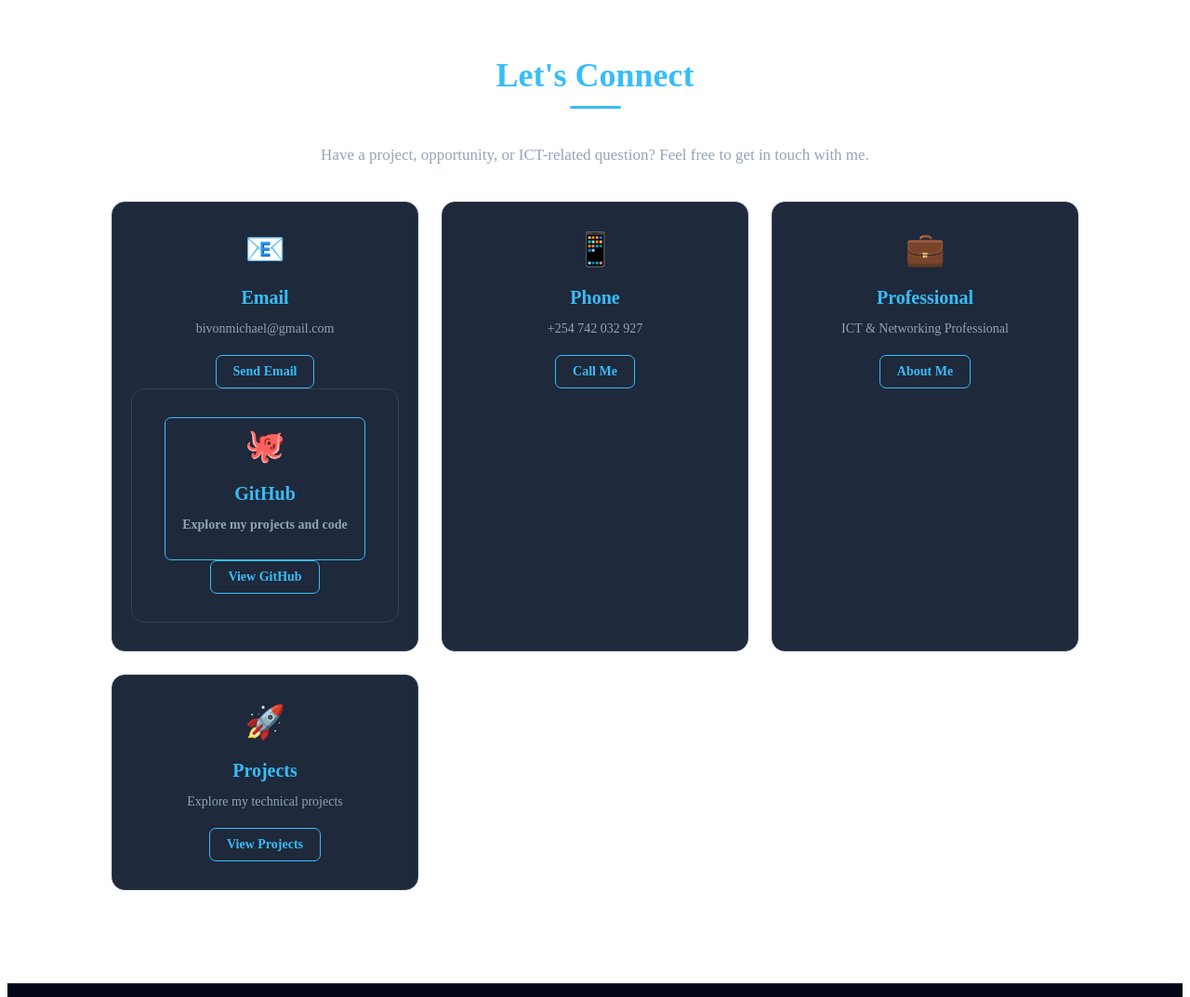
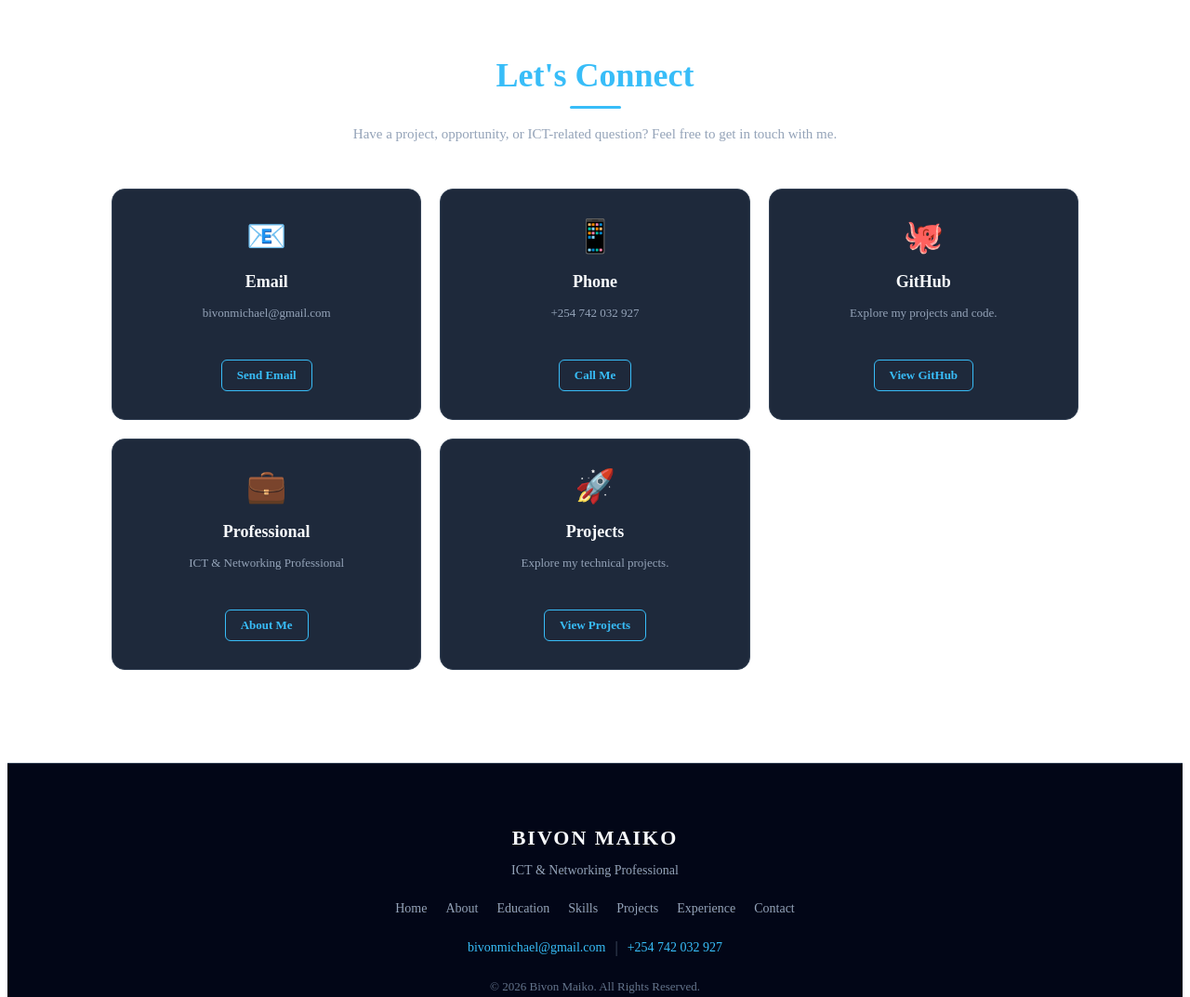
Before and after one commit to bivonmaiko/bivon-maiko-portfolio, a plain HTML site: page index.html in a window 1280 px wide. Shown: the part 8440-9513 px from the top of the page at 93% size. Drawn offline with Linux system fonts and the light colour scheme.

Commit message:
Improve contact section

```diff
--- a/index.html
+++ b/index.html
@@ -856,27 +856,12 @@
 
             <h3>Email</h3>
 
-            <p>bivonmichael@gmail.com</p>
+            <p>
+                bivonmichael@gmail.com
+            </p>
 
             <a href="mailto:bivonmichael@gmail.com">
                 Send Email
-                <!-- GitHub -->
-<div class="contact-card">
-
-    <div class="contact-icon">🐙</div>
-
-    <h3>GitHub</h3>
-
-    <p>
-        Explore my projects and code
-    </p>
-
-    <a href="https://github.com/bivon-lab"
-       target="_blank">
-        View GitHub
-    </a>
-
-</div>
             </a>
 
         </div>
@@ -889,10 +874,32 @@
 
             <h3>Phone</h3>
 
-            <p>+254 742 032 927</p>
+            <p>
+                +254 742 032 927
+            </p>
 
             <a href="tel:+254742032927">
                 Call Me
+            </a>
+
+        </div>
+
+
+        <!-- GitHub -->
+        <div class="contact-card">
+
+            <div class="contact-icon">🐙</div>
+
+            <h3>GitHub</h3>
+
+            <p>
+                Explore my projects and code.
+            </p>
+
+            <a href="https://github.com/bivon-lab"
+               target="_blank"
+               rel="noopener noreferrer">
+                View GitHub
             </a>
 
         </div>
@@ -924,7 +931,7 @@
             <h3>Projects</h3>
 
             <p>
-                Explore my technical projects
+                Explore my technical projects.
             </p>
 
             <a href="#projects">
--- a/style.css
+++ b/style.css
@@ -1720,3 +1720,136 @@ footer {
     }
 
 }
+/* ========================================
+   CONTACT SECTION
+======================================== */
+
+.contact {
+    text-align: center;
+}
+
+.contact-intro {
+    max-width: 650px;
+
+    margin: -25px auto 45px;
+
+    color: #94a3b8;
+
+    font-size: 15px;
+
+    line-height: 1.7;
+}
+
+.contact-container {
+    max-width: 1100px;
+
+    margin: auto;
+
+    display: grid;
+
+    grid-template-columns: repeat(3, 1fr);
+
+    gap: 20px;
+}
+
+.contact-card {
+    background: #1e293b;
+
+    border: 1px solid #334155;
+
+    border-radius: 14px;
+
+    padding: 30px 20px;
+
+    transition:
+        transform 0.3s ease,
+        border-color 0.3s ease,
+        box-shadow 0.3s ease;
+}
+
+.contact-card:hover {
+    transform: translateY(-6px);
+
+    border-color: #38bdf8;
+
+    box-shadow:
+        0 10px 25px rgba(0, 0, 0, 0.2);
+}
+
+.contact-icon {
+    font-size: 35px;
+
+    margin-bottom: 12px;
+}
+
+.contact-card h3 {
+    color: #f8fafc;
+
+    font-size: 18px;
+
+    margin-bottom: 10px;
+}
+
+.contact-card p {
+    color: #94a3b8;
+
+    font-size: 13px;
+
+    line-height: 1.6;
+
+    min-height: 42px;
+
+    margin-bottom: 18px;
+}
+
+.contact-card a {
+    display: inline-block;
+
+    color: #38bdf8;
+
+    text-decoration: none;
+
+    font-size: 13px;
+
+    font-weight: bold;
+
+    border: 1px solid #38bdf8;
+
+    padding: 8px 16px;
+
+    border-radius: 6px;
+
+    transition: 0.3s ease;
+}
+
+.contact-card a:hover {
+    background: #38bdf8;
+
+    color: #0f172a;
+}
+
+
+/* ========================================
+   CONTACT - TABLET
+======================================== */
+
+@media (max-width: 900px) {
+
+    .contact-container {
+        grid-template-columns: repeat(2, 1fr);
+    }
+
+}
+
+
+/* ========================================
+   CONTACT - MOBILE
+======================================== */
+
+@media (max-width: 600px) {
+
+    .contact-container {
+        grid-template-columns: 1fr;
+    }
+
+}
```
